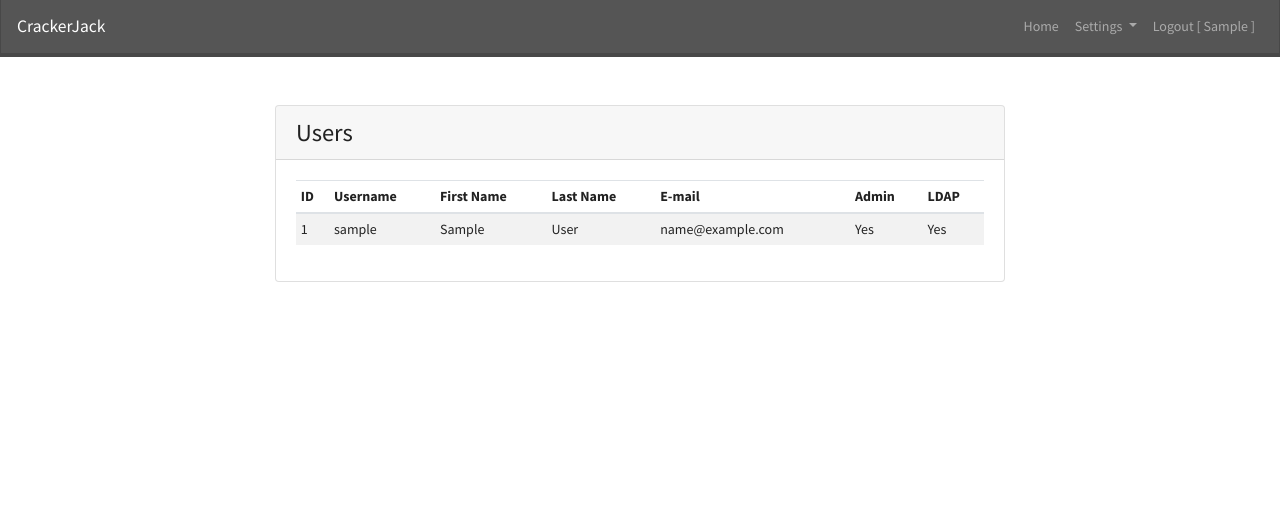
After one commit to ctxis/crackerjack, a Flask app: page /admin/users in a window 1280 px wide. The commit adds this page. Shown: the top 522 px of the page. Run offline with Flask 2, Linux system fonts and the light colour scheme; a user stored in the database is signed in; tables that the repository leaves empty hold one stand-in row (values such as "Sample post"); some libraries are stand-ins or nearby versions.

Commit message:
Implement user list in admin section

```diff
--- a/app/controllers/admin.py
+++ b/app/controllers/admin.py
@@ -3,6 +3,7 @@ from flask_login import current_user, login_required
 from flask import render_template, redirect, url_for, flash, request
 import os
 from app.lib.base.provider import Provider
+from app.lib.models.user import UserModel
 
 
 bp = Blueprint('admin', __name__)
@@ -87,7 +88,6 @@ def settings_auth():
         return redirect(url_for('home.index'))
 
     provider = Provider()
-    settings = provider.settings()
 
     return render_template(
         'admin/settings/auth.html'
@@ -148,3 +148,20 @@ def settings_auth_save():
 
     flash('Settings saved', 'success')
     return redirect(url_for('admin.settings_auth'))
+
+
+@bp.route('/users', methods=['GET'])
+@login_required
+def users():
+    if not current_user.admin:
+        flash('Access Denied', 'error')
+        return redirect(url_for('home.index'))
+
+    # users = UserModel.query.filter(and_(UserModel.username == username, UserModel.ldap == 0)).first()
+    # sessions = SessionModel.query.filter(conditions).order_by(desc(SessionModel.id)).all()
+    users = UserModel.query.filter().order_by(UserModel.id).all()
+
+    return render_template(
+        'admin/users/index.html',
+        users=users
+    )
--- /dev/null
+++ b/app/templates/admin/users/index.html
@@ -0,0 +1,41 @@
+{% extends 'layout/base.html' %}
+
+{% block content %}
+<div class="row mt-5">
+    <div class="col-2"></div>
+    <div class="col">
+        <div class="card">
+            <h3 class="card-header">Users</h3>
+            <div class="card-body">
+                <table class="table table-sm table-striped">
+                    <thead>
+                    <tr>
+                        <th>ID</th>
+                        <th>Username</th>
+                        <th>First Name</th>
+                        <th>Last Name</th>
+                        <th>E-mail</th>
+                        <th>Admin</th>
+                        <th>LDAP</th>
+                    </tr>
+                    </thead>
+                    <tbody>
+                    {% for user in users %}
+                    <tr>
+                        <td>{{ user.id }}</td>
+                        <td>{{ user.username }}</td>
+                        <td>{{ user.first_name }}</td>
+                        <td>{{ user.last_name }}</td>
+                        <td>{{ user.email }}</td>
+                        <td>{{ 'Yes' if user.admin == 1 else 'No' }}</td>
+                        <td>{{ 'Yes' if user.ldap == 1 else 'No' }}</td>
+                    </tr>
+                    {% endfor %}
+                    </tbody>
+                </table>
+            </div>
+        </div>
+    </div>
+    <div class="col-2"></div>
+</div>
+{% endblock %}
--- a/app/templates/layout/base.html
+++ b/app/templates/layout/base.html
@@ -41,7 +41,7 @@
                     {% if current_user.admin %}
                     <a class="dropdown-item" href="{{ url_for('admin.settings_hashcat') }}">Hashcat</a>
                     <a class="dropdown-item" href="{{ url_for('admin.settings_auth') }}">Authentication</a>
-                    <a class="dropdown-item" href="#">Users</a>
+                    <a class="dropdown-item" href="{{ url_for('admin.users') }}">Users</a>
                     {% endif %}
                 </div>
             </li>
```
